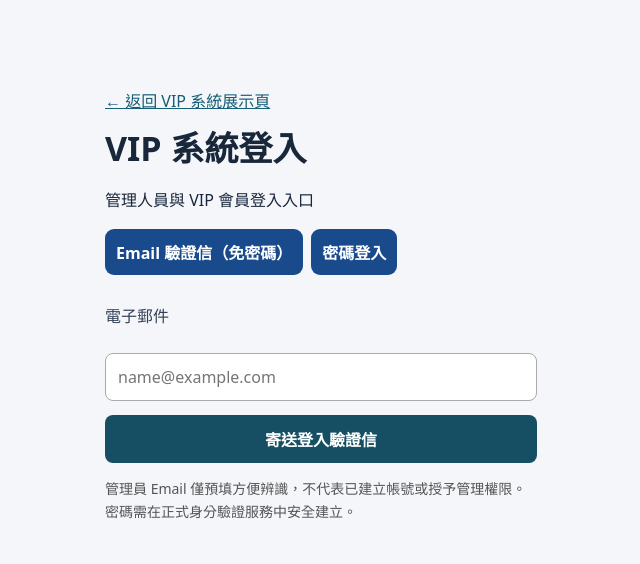
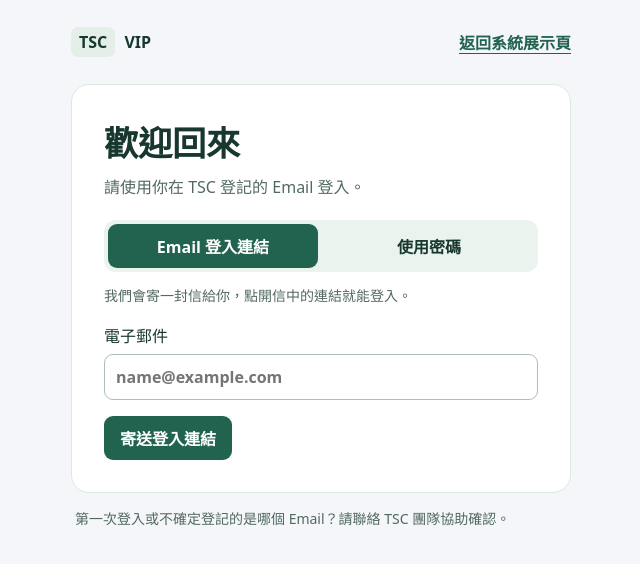
Before and after one commit to baury860924-commits/tsc-vip-system, a Next.js app: page /login in a window 1280 px wide. Shown: the top 564 px of the page, without its empty margins (319-959 px from the left). Built offline with nearby package versions, Linux system fonts and the light colour scheme; no server answers.

Commit message:
Clarify VIP sign-in

```diff
--- a/app/login/page.tsx
+++ b/app/login/page.tsx
@@ -1,6 +1,11 @@
 "use client";
-import {useState} from "react";
+
+import {useState,type FormEvent} from "react";
 import {createClient} from "@supabase/supabase-js";
+import "../member/portal.css";
+
+const url=process.env.NEXT_PUBLIC_SUPABASE_URL;
+const key=process.env.NEXT_PUBLIC_SUPABASE_ANON_KEY;
 
 export default function LoginPage(){
  const [email,setEmail]=useState("");
@@ -9,47 +14,86 @@ export default function LoginPage(){
  const [showPassword,setShowPassword]=useState(false);
  const [busy,setBusy]=useState(false);
  const [message,setMessage]=useState("");
- const url=process.env.NEXT_PUBLIC_SUPABASE_URL;
- const key=process.env.NEXT_PUBLIC_SUPABASE_ANON_KEY;
+ const [sentTo,setSentTo]=useState("");
+ const emailMode=mode==="email";
  const ready=Boolean(url&&key);
- async function submit(e:React.FormEvent){
-  e.preventDefault();if(!ready)return;
-  setBusy(true);setMessage("");
-  try{
-   const client=createClient(url!,key!);
-   const {error}=mode==="email"?await client.auth.signInWithOtp({email:email.trim(),options:{shouldCreateUser:false,emailRedirectTo:window.location.origin+"/auth/callback"}}):await client.auth.signInWithPassword({email:email.trim(),password});
+
+ async function submit(event:FormEvent<HTMLFormElement>){
+  event.preventDefault();
+  if(!url||!key||busy)return;
+  const address=email.trim();
+  setBusy(true);
+  setMessage("");
+  setSentTo("");
+  try {
+   const client=createClient(url,key);
+   const {error}=emailMode?await client.auth.signInWithOtp({
+    email:address,options:{shouldCreateUser:false,emailRedirectTo:window.location.origin+"/auth/callback"}
+   }):await client.auth.signInWithPassword({email:address,password});
    if(error){
-    const code=error.code;
-    if(code==="email_not_confirmed")setMessage("這個帳號的 Email 尚未完成驗證，請由 Supabase 管理員確認帳號狀態。");
-    else if(code==="over_email_send_rate_limit"||code==="over_request_rate_limit"||error.status===429)setMessage("驗證服務目前有請求次數限制，請稍後再試，不要連續重複登入。");
-    else if(code==="invalid_credentials")setMessage("電子郵件或密碼不正確，或此帳號尚未設定密碼。為保護帳號安全，系統不會透露帳號是否存在。請至 Supabase Authentication → Users 確認帳號。");
-    else setMessage("登入失敗（"+(code||"驗證錯誤")+"），請檢查 Supabase Authentication 設定。");
+    if(error.code==="over_email_send_rate_limit"||error.code==="over_request_rate_limit"||error.status===429){
+     setMessage("剛才的登入嘗試較頻繁，請稍等幾分鐘再試。");
+    }else if(emailMode){
+     setMessage("目前無法寄出登入連結。請確認 Email 是否填寫正確，再試一次。");
+    }else if(error.code==="email_not_confirmed"||error.code==="invalid_credentials"){
+     setMessage("無法使用這組資料登入。請確認 Email 和密碼，或改用 Email 登入連結。");
+    }else{
+     setMessage("暫時無法登入，請稍後再試。");
+    }
     return;
    }
-   if(mode==="email"){setMessage("登入驗證信已寄出，請到 Gmail 點擊連結。若未收到，請查看垃圾郵件。");return;}window.location.assign("/auth/landing");
-  }catch{setMessage("登入服務暫時無法連線。");}
-  finally{setBusy(false);}
+   if(emailMode){
+    setSentTo(address);
+    return;
+   }
+   window.location.assign("/auth/landing");
+  }catch{
+   setMessage("目前連不上登入服務，請確認網路後再試。");
+  }finally{
+   setBusy(false);
+  }
  }
- return <main style={{maxWidth:480,margin:"8vh auto",padding:24,fontFamily:"system-ui,sans-serif"}}>
-  <a href="/" style={{color:"#155e75"}}>← 返回 VIP 系統展示頁</a>
-  <h1>VIP 系統登入</h1>
-  <p>管理人員與 VIP 會員登入入口</p>
-  <div style={{display:"flex",gap:8,marginBottom:16}}><button type="button" onClick={()=>setMode("email")} aria-pressed={mode==="email"}>Email 驗證信（免密碼）</button><button type="button" onClick={()=>setMode("password")} aria-pressed={mode==="password"}>密碼登入</button></div><form onSubmit={submit} style={{display:"grid",gap:14}}>
-   <label htmlFor="email">電子郵件</label>
-   <input id="email" type="email" autoComplete="username" required value={email} onChange={e=>setEmail(e.target.value)} placeholder="name@example.com" style={{padding:12,border:"1px solid #aaa",borderRadius:8}}/>
-   {mode==="password"&&<><label htmlFor="password">密碼</label>
-   <div style={{display:"flex",border:"1px solid #aaa",borderRadius:8,overflow:"hidden"}}>
-    <input id="password" type={showPassword?"text":"password"} autoComplete="current-password" required value={password} onChange={e=>setPassword(e.target.value)} placeholder="請輸入密碼" style={{flex:1,minWidth:0,padding:12,border:0}}/>
-    <button type="button" aria-label={showPassword?"隱藏密碼":"顯示密碼"} aria-pressed={showPassword} title={showPassword?"隱藏密碼":"顯示密碼"} onClick={()=>setShowPassword(v=>!v)} style={{padding:"0 14px",border:0,background:"transparent",cursor:"pointer",fontSize:20}}>
-     <span aria-hidden="true">👁</span>
-     <span style={{fontSize:12,marginLeft:5}}>{showPassword?"隱藏":"顯示"}</span>
-    </button>
+
+ function chooseMode(nextMode:"email"|"password"){
+  if(nextMode===mode)return;
+  setMode(nextMode);
+  setMessage("");
+  setShowPassword(false);
+ }
+
+ return <main className="member-portal portal-access">
+  <header className="portal-header">
+   <span className="portal-brand"><strong>TSC</strong> VIP</span>
+   <a href="/">返回系統展示頁</a>
+  </header>
+  <section className="portal-panel" aria-labelledby="login-title">
+   <div className="portal-section-heading">
+    <h1 id="login-title">歡迎回來</h1>
+    <p>請使用你在 TSC 登記的 Email 登入。</p>
    </div>
-   </>}
-   <button disabled={!ready||busy} type="submit" style={{padding:12,border:0,borderRadius:8,background:"#164e63",color:"white",cursor:ready?"pointer":"not-allowed"}}>{busy?"處理中…":mode==="email"?"寄送登入驗證信":"登入"}</button>
-  </form>
-  {message&&<p role="status">{message}</p>}
-  {!ready&&<p style={{padding:12,background:"#fff4d6",borderRadius:8}}>登入尚未啟用：網站尚未完成 Supabase 連線設定。此處請勿輸入真實密碼。</p>}
-  <p style={{color:"#555",fontSize:14}}>管理員 Email 僅預填方便辨識，不代表已建立帳號或授予管理權限。密碼需在正式身分驗證服務中安全建立。</p>
+   <div className="portal-mode" role="group" aria-label="登入方式">
+    <button type="button" aria-pressed={emailMode} disabled={busy} onClick={()=>chooseMode("email")}>Email 登入連結</button>
+    <button type="button" aria-pressed={!emailMode} disabled={busy} onClick={()=>chooseMode("password")}>使用密碼</button>
+   </div>
+   <p className="portal-hint">{emailMode?"我們會寄一封信給你，點開信中的連結就能登入。":"請輸入你已設定的登入密碼。"}</p>
+   <form onSubmit={submit}>
+    <fieldset className="portal-fields" disabled={!ready||busy}>
+     <label>電子郵件
+      <input type="email" name="email" autoComplete="username" autoCapitalize="none" spellCheck={false} required value={email} onChange={event=>{setEmail(event.target.value);setSentTo("");setMessage("");}} placeholder="name@example.com"/>
+     </label>
+     {!emailMode&&<div className="portal-password">
+      <label>密碼
+       <input type={showPassword?"text":"password"} name="password" autoComplete="current-password" required value={password} onChange={event=>setPassword(event.target.value)}/>
+      </label>
+      <button className="portal-secondary" type="button" aria-label={showPassword?"隱藏密碼":"顯示密碼"} onClick={()=>setShowPassword(value=>!value)}>{showPassword?"隱藏":"顯示"}</button>
+     </div>}
+     <button type="submit">{busy?"處理中…":emailMode?(sentTo?"重新寄送登入連結":"寄送登入連結"):"登入"}</button>
+    </fieldset>
+   </form>
+   <p className="portal-message" role="status">{emailMode&&sentTo?
+    <>登入連結已寄到 <strong>{sentTo}</strong>。請到收件匣點開連結，也可以查看垃圾郵件資料夾。</>:
+    message||(!ready?"會員服務目前無法登入，請聯絡 TSC 團隊。":"")}</p>
+  </section>
+  <p className="portal-access-help">第一次登入或不確定登記的是哪個 Email？請聯絡 TSC 團隊協助確認。</p>
  </main>;
 }
```
